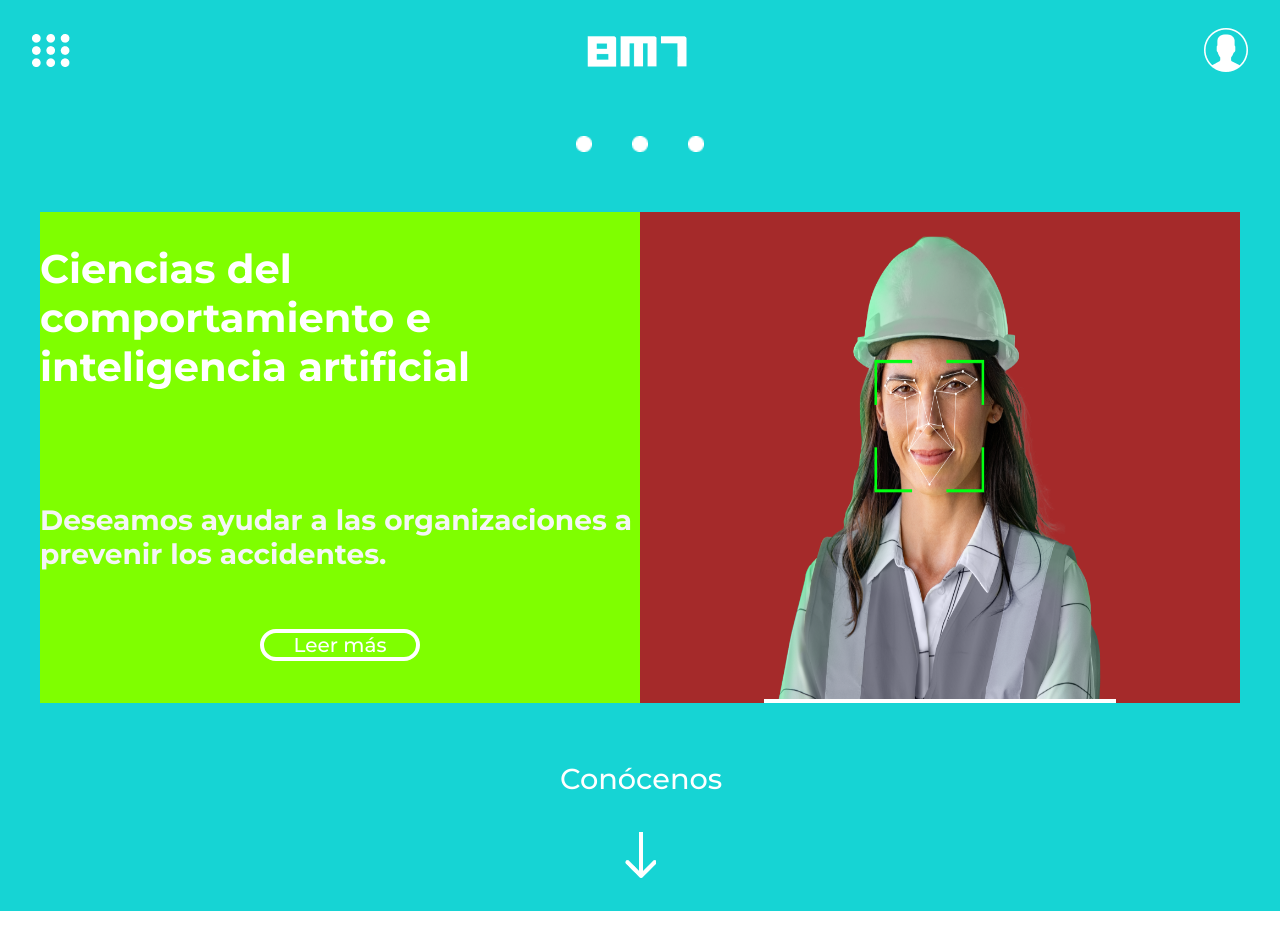
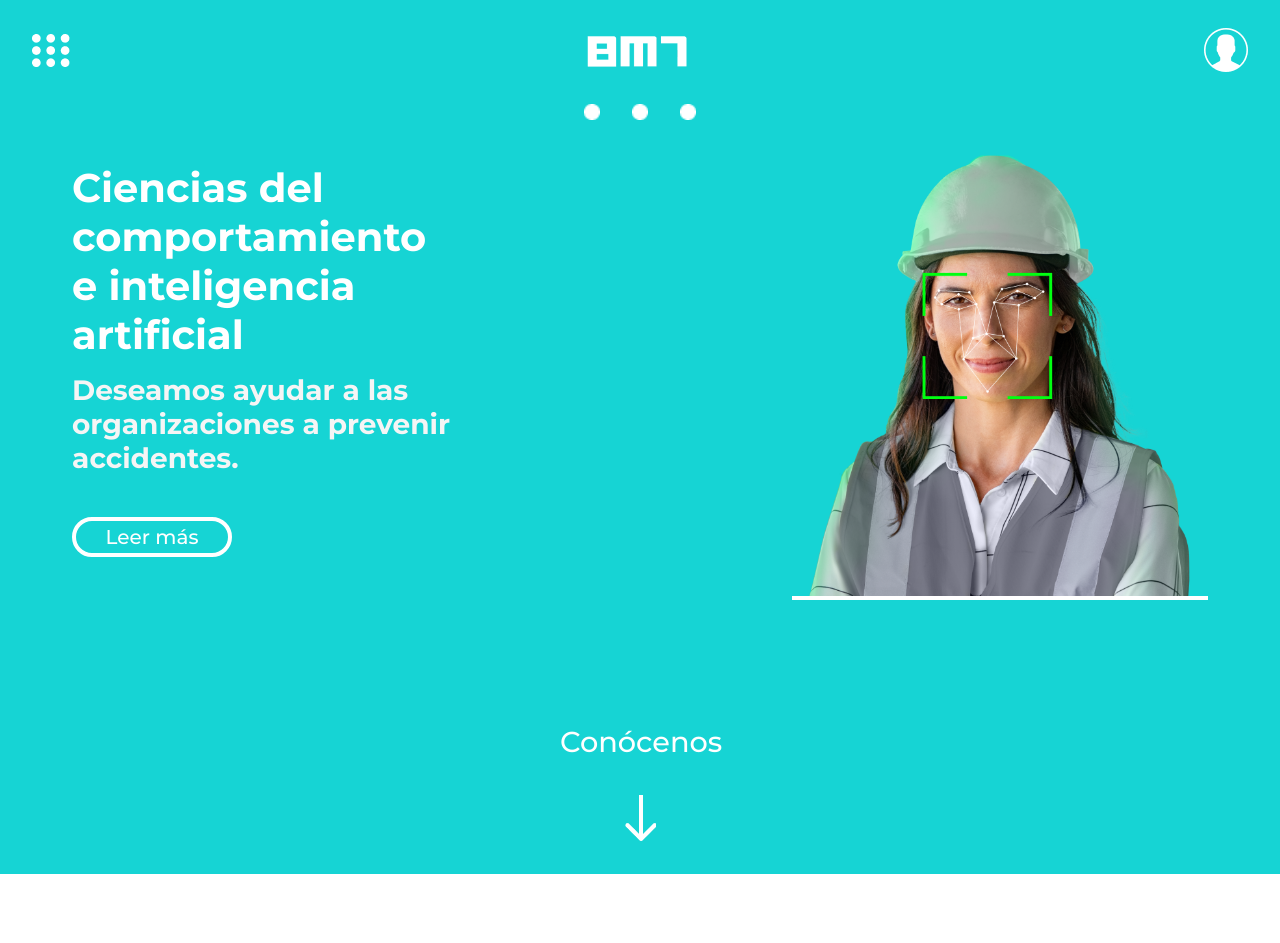
Before and after one commit to lnxtech/bm7, a React (Create React App) app: page / in a window 1280 px wide. After the commit the page ends 906 px from the top, so only its background shows below. Built offline with nearby package versions, Linux system fonts and the light colour scheme.

Commit message:
adding component carousel and animation

```diff
--- a/src/assets/styles/Main.css
+++ b/src/assets/styles/Main.css
@@ -39,37 +39,16 @@
 }
 
 .main__text-container {
-  width: screen;
+  width: 70%;
+  height: 12rem;
   color: white;
-}
-
-.main__text-container2 {
-  padding: 1rem 0;
-  width: 100%;
-  color: white;
-}
-
-.main__text-container3 {
-  padding: 1rem 0;
-  width: 100%;
-  color: white;
+  display: flex;
+  align-items: center;
 }
 
 .main__text2-container {
   margin: 1rem 0;
   color: whitesmoke;
-}
-
-.main__text2-container2 {
-  margin: 0.76rem 0;
-  color: whitesmoke;
-}
-
-.main__text2-container3 {
-  width: 80%;
-  margin: 1.08rem 0;
-  color: whitesmoke;
-  font-family: Verdana, Geneva, Tahoma, sans-serif;
 }
 
 .img__container {
@@ -83,7 +62,7 @@
 }
 
 .image-2 {
-  margin-top: 2.4rem;
+  margin-top: 1rem;
   width: 20rem;
   border-bottom: solid 0.3rem white;
 }
@@ -152,23 +131,24 @@
 
 @media (min-width: 768px) {
   .main__item {
-    background-color: chartreuse;
     display: grid;
-    grid-template-columns: 50% 50%;
+    grid-template-columns: 1fr 1fr 1fr;
+    align-items: center;
   }
 
   .img__container {
-    background-color: brown;
-    grid-row: span 2;
+    grid-column: 2 / span 2;
   }
   .image-1 {
     padding-top: 0;
-    width: 22rem;
+    width: 26rem;
     border-bottom: solid 0.3rem white;
   }
   .image-2 {
     padding-top: 0;
-    width: 27rem;
+    width: 26rem;
+    height: 29rem;
+    align-self: flex-start;
     border-bottom: solid 0.3rem white;
   }
 
@@ -179,20 +159,68 @@
     border-bottom: solid 0.3rem white;
   }
 
-  .main__text2-container {
-    margin-top: 7rem;
+  .main__text-container {
+    height: 15rem;
   }
+
   .main__allText-container {
     margin-top: 2rem;
     margin-bottom: 0;
   }
-  .main__text2-container2 {
-    margin-top: 4rem;
-  }
-  .main__text2-container3 {
-    margin-top: 4rem;
-  }
-  .main__text-container3 {
-    margin-top: 2rem;
+
+  @media (min-width: 1024px) {
+    .main__item {
+      display: flex;
+      padding: 0 2rem;
+      flex-direction: row;
+      align-items: center;
+      justify-content: center;
+    }
+    .img__container {
+    }
+    .image-2 {
+      padding-top: 0;
+      width: 29rem;
+      height: 28rem;
+    }
+    .section__container {
+      padding-top: 0;
+    }
+    .selectors__container {
+      margin: 0;
+      padding: 0.5rem;
+      display: flex;
+      list-style: none;
+      gap: 2rem;
+      justify-content: center;
+    }
+    .main__button-container {
+      display: flex;
+      justify-content: start;
+      margin: 2rem 0;
+    }
+    .main__button-container button {
+      margin: 10px 0;
+      font-size: 20px;
+      color: white;
+      width: 10rem;
+      height: 2.5rem;
+      background-color: transparent;
+      border: solid 4px white;
+      border-radius: 100px;
+    }
+    .main__text-container {
+      width: 30%;
+      height: 12rem;
+      color: white;
+      display: flex;
+      align-items: center;
+    }
+
+    .main__text2-container {
+      width: 60%;
+      margin: 1rem 0;
+      color: whitesmoke;
+    }
   }
 }
--- a/src/assets/styles/Menu.css
+++ b/src/assets/styles/Menu.css
@@ -8,6 +8,10 @@
   font-size: 2rem;
   height: 70rem;
   /** animation: slide 4s infinite linear;*/
+}
+
+.main__container {
+  overflow-x: scroll;
 }
 
 .menu__a {
--- /dev/null
+++ b/src/components/Main/CarouselItem.js
@@ -0,0 +1,105 @@
+import React from "react";
+
+import "../../assets/styles/Main.css";
+
+class CarouselItem extends React.Component {
+  render() {
+    return (
+      <>
+        <section id="section-1" className="section__container">
+          <div class="main__item">
+            <article>
+              <div className="main__allText-container">
+                <article className="main__text-container">
+                  <h1>{this.props.title}</h1>
+                </article>
+                <article className="main__text2-container">
+                  <h2>{this.props.description}</h2>
+                </article>
+              </div>
+              <div className="main__button-container">
+                <button>Leer más</button>
+              </div>
+            </article>
+
+            <figure className="img__container">
+              <img
+                className={this.props.imageClass}
+                src={this.props.image}
+                alt="image__main-1"
+              />
+            </figure>
+          </div>
+        </section>
+      </>
+    );
+  }
+}
+
+export default CarouselItem;
+
+// <section
+//           id="section-1"
+//           onLoadCapture={moveToSection1}
+//           className="section__container"
+//         >
+//           <div class="main__item">
+//             <div className="main__allText-container">
+//               <article className="main__text-container">
+//                 <h1>Ciencias del comportamiento e inteligencia artificial</h1>
+//               </article>
+//               <article className="main__text2-container">
+//                 <h2>
+//                   Deseamos ayudar a las organizaciones a prevenir los
+//                   accidentes.
+//                 </h2>
+//               </article>
+//             </div>
+//             <div className="main__button-container">
+//               <button>Leer más</button>
+//             </div>
+//             <figure className="img__container">
+//               <img className="image-1" src={Img1} alt="image__main-1" />
+//             </figure>
+//           </div>
+//         </section>
+//         <section id="section-2" className="section__container">
+//           <div class="main__item">
+//             <div>
+//               <article className="main__text-container2">
+//                 <h1>Pedictor de Accidentabilidad</h1>
+//               </article>
+//               <article className="main__text2-container2">
+//                 <h2>
+//                   Identificamos los factores que inciden en la accidentabilidad
+//                   de las personas con Inteligencia Artificial.
+//                 </h2>
+//               </article>
+//             </div>
+
+//             <figure className="img__container">
+//               <img className="image-2" src={Img2} alt="image__main-2" />
+//             </figure>
+//             <div className="main__button-container">
+//               <button>Leer más</button>
+//             </div>
+//           </div>
+//         </section>
+//         <section id="section-3" className="section__container">
+//           <div class="main__item">
+//             <div>
+//               <article className="main__text-container3">
+//                 <h1>03 factores que influyen la accidentabilidad</h1>
+//               </article>
+//               <article className="main__text2-container3">
+//                 <h2>Aspectos Cognitivos, emocionales y de Contexto.</h2>
+//               </article>
+//             </div>
+//             <figure className="img__container">
+//               <img className="image-3" src={Img3} alt="image__main-1" />
+//             </figure>
+//             <div className="main__button-container">
+//               <button>Leer más</button>
+//             </div>
+//           </div>
+//         </section>
--- a/src/components/Main/Main.js
+++ b/src/components/Main/Main.js
@@ -1,6 +1,6 @@
 import React from "react";
 import Selector from "../../assets/static/main-selector.png";
-
+import CarouselItem from "./CarouselItem";
 // images
 import Img1 from "../../assets/static/main-img1.png";
 import Img2 from "../../assets/static/main-img2.png";
@@ -12,106 +12,65 @@ import "../../assets/styles/Main.css";
 
 const Main = () => {
   const moveToSection1 = () => {
-    handleChange(0);
-  };
-
-  const moveToSection2 = () => {
-    handleChange(350);
-  };
-
-  const moveToSection3 = () => {
-    handleChange(800);
-  };
-
-  const handleChange = (number) => {
-    document.getElementById("main__container").scrollTo(number, 0);
+    const container = document.getElementById("main__container");
+    const containerWidth = container.scrollWidth;
+    let lastOne;
+    let firstOne;
+    // setInterval(() => {
+    //   if (container.scrollLeft !== lastOne) {
+    //     container.scrollTo(container.scrollLeft + containerWidth / 2.96, 0);
+    //     lastOne = container.scrollLeft;
+    //     console.log(lastOne);
+    //   } else {
+    //     container.scrollTo(container.scrollLeft - containerWidth, 0);
+    //     firstOne = container.scrollLeft;
+    //     console.log(firstOne);
+    //   }
+    // }, 4000);
   };
 
   return (
     <div className="main">
       <div className="selectors__container">
         <div className="main__selector-container">
-          <figure onClick={moveToSection1} className="main__selectors">
+          <figure className="main__selectors">
             <img src={Selector} alt="selector1" />
           </figure>
         </div>
         <div className="main__selector-container">
-          <figure onClick={moveToSection2} className="main__selectors">
+          <figure className="main__selectors">
             <img src={Selector} alt="selector2" />
           </figure>
         </div>
         <div className="main__selector-container">
-          <figure onClick={moveToSection3} className="main__selectors">
+          <figure className="main__selectors">
             <img src={Selector} alt="selector3" />
           </figure>
         </div>
       </div>
       <div
-        onChange={handleChange}
         id="main__container"
+        onLoadCapture={moveToSection1}
         className="main__container"
       >
-        <section id="section-1" className="section__container">
-          <div class="main__item">
-            <div className="main__allText-container">
-              <article className="main__text-container">
-                <h1>Ciencias del comportamiento e inteligencia artificial</h1>
-              </article>
-              <article className="main__text2-container">
-                <h2>
-                  Deseamos ayudar a las organizaciones a prevenir los
-                  accidentes.
-                </h2>
-              </article>
-            </div>
-            <div className="main__button-container">
-              <button>Leer más</button>
-            </div>
-            <figure className="img__container">
-              <img className="image-1" src={Img1} alt="image__main-1" />
-            </figure>
-          </div>
-        </section>
-        <section id="section-2" className="section__container">
-          <div class="main__item">
-            <div>
-              <article className="main__text-container2">
-                <h1>Pedictor de Accidentabilidad</h1>
-              </article>
-              <article className="main__text2-container2">
-                <h2>
-                  Identificamos los factores que inciden en la accidentabilidad
-                  de las personas con Inteligencia Artificial.
-                </h2>
-              </article>
-            </div>
-
-            <figure className="img__container">
-              <img className="image-2" src={Img2} alt="image__main-2" />
-            </figure>
-            <div className="main__button-container">
-              <button>Leer más</button>
-            </div>
-          </div>
-        </section>
-        <section id="section-3" className="section__container">
-          <div class="main__item">
-            <div>
-              <article className="main__text-container3">
-                <h1>03 factores que influyen la accidentabilidad</h1>
-              </article>
-              <article className="main__text2-container3">
-                <h2>Aspectos Cognitivos, emocionales y de Contexto.</h2>
-              </article>
-              <div className="main__button-container">
-                <button>Leer más</button>
-              </div>
-            </div>
-            <figure className="img__container">
-              <img className="image-3" src={Img3} alt="image__main-1" />
-            </figure>
-          </div>
-        </section>
+        <CarouselItem
+          title="Ciencias del comportamiento e inteligencia artificial"
+          description="Deseamos ayudar a las organizaciones a prevenir accidentes."
+          image={Img1}
+          imageClass="image-1"
+        />
+        <CarouselItem
+          title="Predictor de Accidentabilidad"
+          description="Identificamos los factores que inciden en la accidentabilidad de las personas con Inteligencia Artificial."
+          image={Img2}
+          imageClass="image-2"
+        />
+        <CarouselItem
+          title="03 factores que influyen la accidentabilidad"
+          description="Aspectos Cognitivos, emocionales y de Contexto."
+          image={Img3}
+          imageClass="image-3"
+        />
       </div>
       <article className="main__last-container">
         <div className="main__last-button">
```
